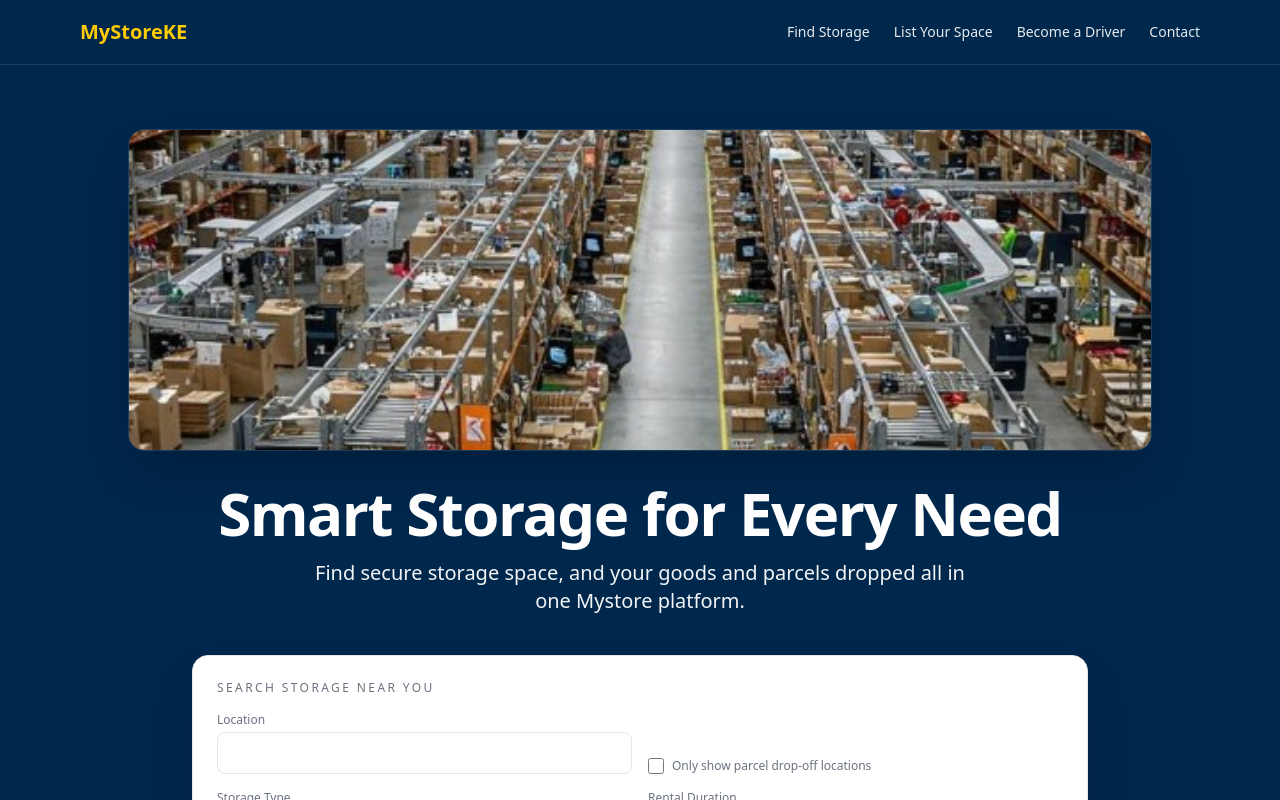
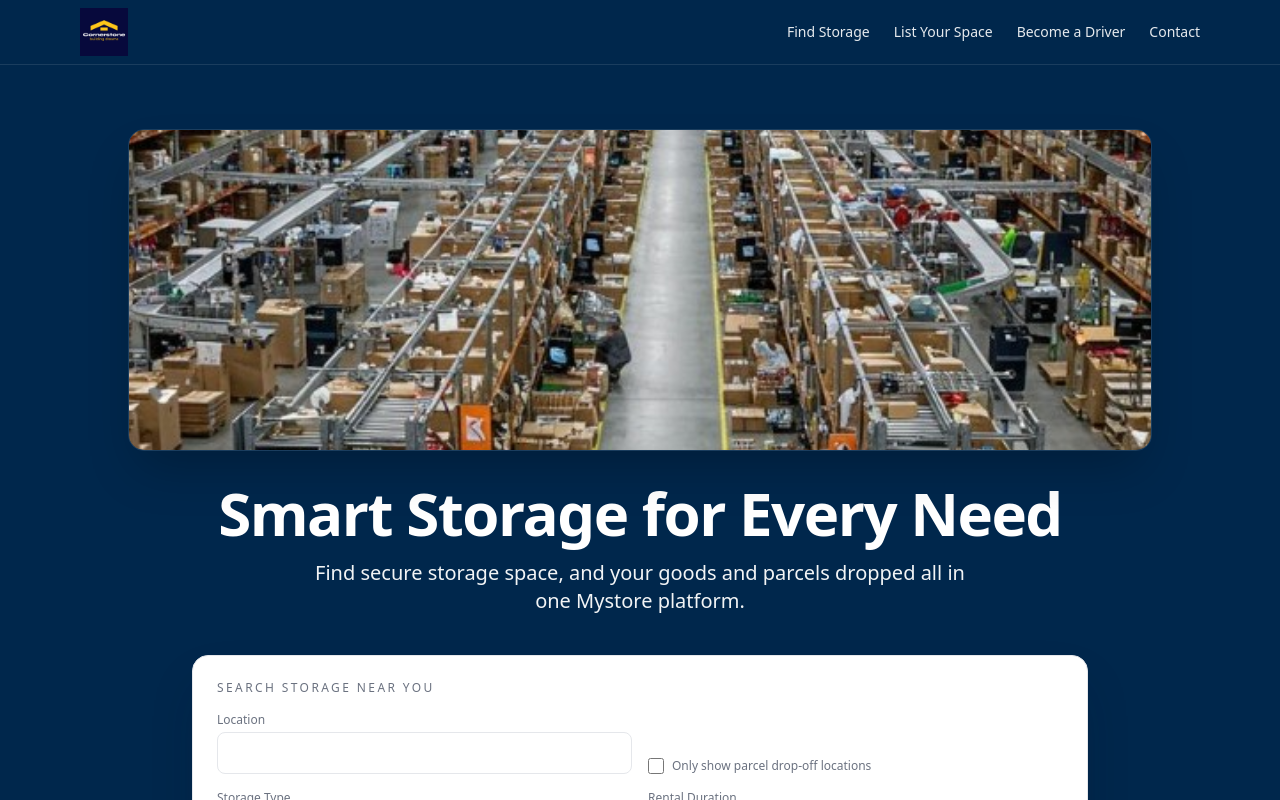
Before and after one commit to 43industries/mystoreke.com, a Next.js app: page / in a window 1280 px wide. Shown: the top 800 px of the page. Built offline with nearby package versions, Linux system fonts and the light colour scheme.

Commit message:
Add Cornerstone logo and Logo component, update header and footer
Made-with: Cursor

```diff
--- a/src/app/page.tsx
+++ b/src/app/page.tsx
@@ -1,6 +1,7 @@
 import Link from "next/link";
 import Image from "next/image";
 import HeroSearchForm from "./HeroSearchForm";
+import Logo from "@/components/Logo";
 
 type Step = {
   step: number;
@@ -216,9 +217,7 @@ export default function Home() {
       {/* Header - navy with gold logo, white nav */}
       <header className="sticky top-0 z-50 border-b border-white/10 bg-[var(--primary)]">
         <div className="mx-auto flex h-16 max-w-6xl items-center justify-between px-4">
-          <Link href="/" className="text-xl font-bold text-[var(--accent)]">
-            MyStoreKE
-          </Link>
+<Logo variant="header" width={200} height={60} />
           <nav className="flex gap-6 text-sm font-medium text-white/90">
             <Link href="/storage" className="hover:text-white">
               Find Storage
@@ -473,6 +472,9 @@ export default function Home() {
       {/* Footer - bottom blue section, all links populated */}
       <footer className="border-t border-[var(--border)] bg-[var(--primary)] px-4 py-14 text-white">
         <div className="mx-auto max-w-6xl">
+          <div className="mb-10">
+            <Logo variant="footer" width={200} height={60} />
+          </div>
           <div className="grid gap-10 sm:grid-cols-2 lg:grid-cols-4">
             <div>
               <h4 className="font-semibold">Renters</h4>
--- /dev/null
+++ b/src/components/Logo.tsx
@@ -0,0 +1,34 @@
+import Link from "next/link";
+import Image from "next/image";
+
+type LogoProps = {
+  variant?: "header" | "footer";
+  className?: string;
+  width?: number;
+  height?: number;
+};
+
+export default function Logo({
+  variant = "header",
+  className = "",
+  width = 180,
+  height = 56,
+}: LogoProps) {
+  return (
+    <Link
+      href="/"
+      className={`inline-flex items-center focus:outline-none focus:ring-2 focus:ring-[var(--accent)] focus:ring-offset-2 rounded ${className}`}
+      aria-label="Cornerstone – building dreams – Home"
+    >
+      <Image
+        src="/logo.png"
+        alt="Cornerstone building dreams"
+        width={width}
+        height={height}
+        priority
+        className="object-contain object-left"
+        style={{ height: "auto", maxHeight: "48px" }}
+      />
+    </Link>
+  );
+}
```
Also changed, not shown: public/logo.png (added).
